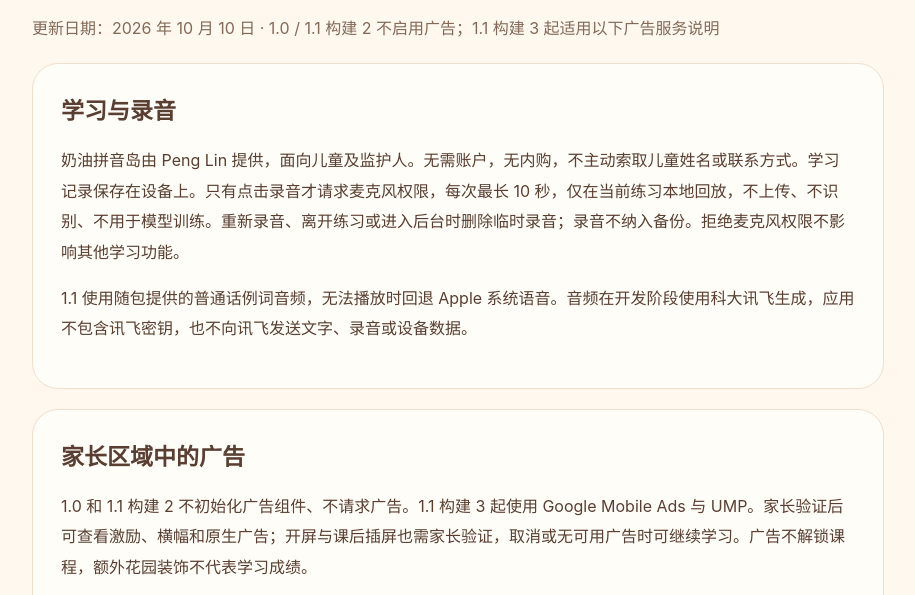
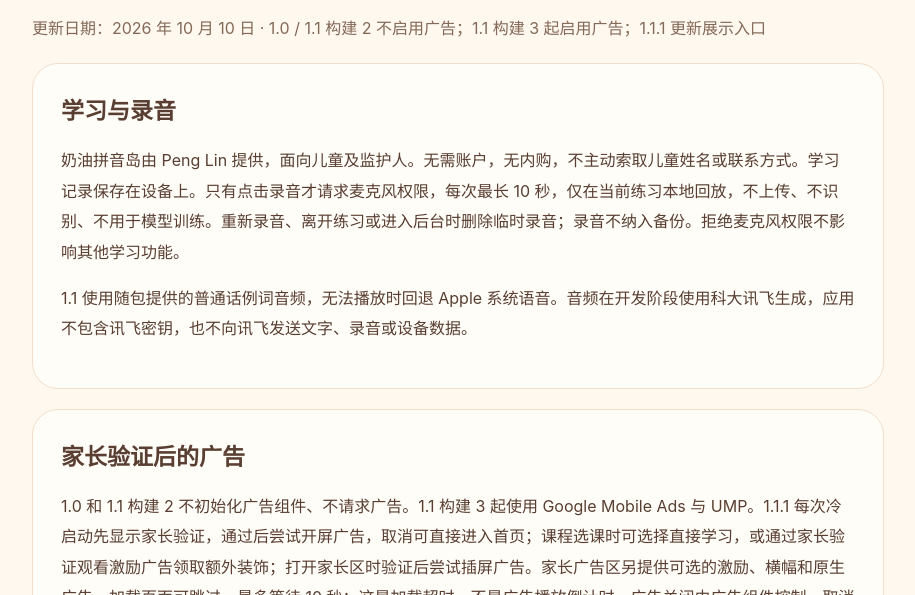
Before and after one commit to Jacky-LinPeng/pinyin-island-support, a plain HTML site: page privacy.html in a window 1280 px wide. Shown: the part 172-767 px from the top of the page, without its empty margins (182-1097 px from the left). Drawn offline with Linux system fonts and the light colour scheme.

Commit message:
docs: 更新1.1.1广告入口隐私说明

```diff
--- a/privacy.html
+++ b/privacy.html
@@ -1,6 +1,6 @@
-<!doctype html><html lang="zh-Hans"><head><meta charset="utf-8"><meta name="viewport" content="width=device-width,initial-scale=1"><title>奶油拼音岛 · 隐私政策</title><link rel="stylesheet" href="style.css"></head><body><main><nav><a href="./">奶油拼音岛</a><a href="marketing.html">应用介绍</a></nav><h1>隐私政策</h1><p class="muted">更新日期：2026 年 10 月 10 日 · 1.0 / 1.1 构建 2 不启用广告；1.1 构建 3 起适用以下广告服务说明</p>
+<!doctype html><html lang="zh-Hans"><head><meta charset="utf-8"><meta name="viewport" content="width=device-width,initial-scale=1"><title>奶油拼音岛 · 隐私政策</title><link rel="stylesheet" href="style.css"></head><body><main><nav><a href="./">奶油拼音岛</a><a href="marketing.html">应用介绍</a></nav><h1>隐私政策</h1><p class="muted">更新日期：2026 年 10 月 10 日 · 1.0 / 1.1 构建 2 不启用广告；1.1 构建 3 起启用广告；1.1.1 更新展示入口</p>
 <section class="card"><h2>学习与录音</h2><p>奶油拼音岛由 Peng Lin 提供，面向儿童及监护人。无需账户，无内购，不主动索取儿童姓名或联系方式。学习记录保存在设备上。只有点击录音才请求麦克风权限，每次最长 10 秒，仅在当前练习本地回放，不上传、不识别、不用于模型训练。重新录音、离开练习或进入后台时删除临时录音；录音不纳入备份。拒绝麦克风权限不影响其他学习功能。</p><p>1.1 使用随包提供的普通话例词音频，无法播放时回退 Apple 系统语音。音频在开发阶段使用科大讯飞生成，应用不包含讯飞密钥，也不向讯飞发送文字、录音或设备数据。</p></section>
-<section class="card"><h2>家长区域中的广告</h2><p>1.0 和 1.1 构建 2 不初始化广告组件、不请求广告。1.1 构建 3 起使用 Google Mobile Ads 与 UMP。家长验证后可查看激励、横幅和原生广告；开屏与课后插屏也需家长验证，取消或无可用广告时可继续学习。广告不解锁课程，额外花园装饰不代表学习成绩。</p><p>广告请求设置为儿童处理、最高 G 级、非个性化，并关闭发布商第一方标识；不请求 ATT 追踪许可，不向 Google 提供录音、课程明细或儿童身份资料。UMP 按未达同意年龄处理，仅在隐私状态允许时请求广告；如地区要求隐私选项，可在家长广告区管理。</p></section>
+<section class="card"><h2>家长验证后的广告</h2><p>1.0 和 1.1 构建 2 不初始化广告组件、不请求广告。1.1 构建 3 起使用 Google Mobile Ads 与 UMP。1.1.1 每次冷启动先显示家长验证，通过后尝试开屏广告，取消可直接进入首页；课程选课时可选择直接学习，或通过家长验证观看激励广告领取额外装饰；打开家长区时验证后尝试插屏广告。家长广告区另提供可选的激励、横幅和原生广告。加载页面可跳过，最多等待 10 秒；这是加载超时，不是广告播放倒计时，广告关闭由广告组件控制。取消验证、加载失败或无可用广告均可继续使用。广告不解锁课程，额外花园装饰不代表学习成绩。</p><p>广告请求设置为儿童处理、最高 G 级、非个性化，并关闭发布商第一方标识；不请求 ATT 追踪许可，不向 Google 提供录音、课程明细或儿童身份资料。UMP 按未达同意年龄处理，仅在隐私状态允许时请求广告；如地区要求隐私选项，可在家长广告区管理。</p></section>
 <section class="card"><h2>Google 可能处理的数据与目的</h2><p>Google SDK 可能处理 IP 地址及据此推断的大致位置、设备标识、广告曝光与点击、产品交互、性能、崩溃和其他诊断数据。用途包括第三方广告、广告效果分析、反作弊和服务运行。我们不请求精确位置，也不添加 Firebase 等独立统计服务；非个性化设置不代表广告服务完全不处理设备数据。</p><p>相关数据由 Google 及其服务提供方依其政策处理，可能在包括美国在内的多个国家或地区存储。广告数据的保留期、访问和删除由 Google 的政策及适用法律管理；开发者不存储儿童录音或为广告建立个人资料。详见 <a href="https://developers.google.com/admob/ios/privacy/data-disclosure">Google SDK 数据披露</a>、<a href="https://policies.google.com/privacy">Google 隐私政策</a>和<a href="https://policies.google.com/technologies/ads">Google 广告说明</a>。</p></section>
 <section class="card"><h2>本机进度与家长控制</h2><p>课程进度、小花和额外装饰只保存在本机。家长可重置记录或卸载应用；Apple 设备备份是否包含本地进度由系统设置决定。对外链接与重置入口位于家长验证后。建议 5–7 岁儿童由家长陪伴，不提供语音识别、准确率评分或医学诊断。</p></section>
 <section class="card"><h2>网页与支持邮件</h2><p>本网站由 GitHub Pages 托管，GitHub 可能处理 IP 与访问日志，适用<a href="https://docs.github.com/en/site-policy/privacy-policies/github-general-privacy-statement">其隐私声明</a>；本站不添加广告或分析脚本。App Store 与系统服务适用<a href="https://www.apple.com/legal/privacy/">Apple 隐私政策</a>。</p><p>监护人主动发送支持邮件时，我们仅为答复与排错处理邮件地址、正文和自愿提供的信息。请勿发送儿童身份资料、照片或录音。不再需要的支持邮件可通过下方邮箱申请删除，法律要求保留的除外。</p></section>
```
